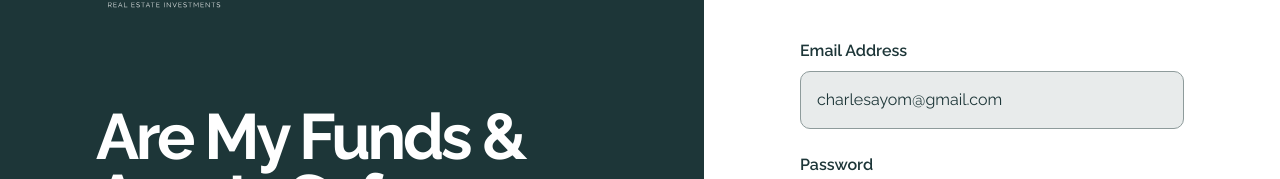
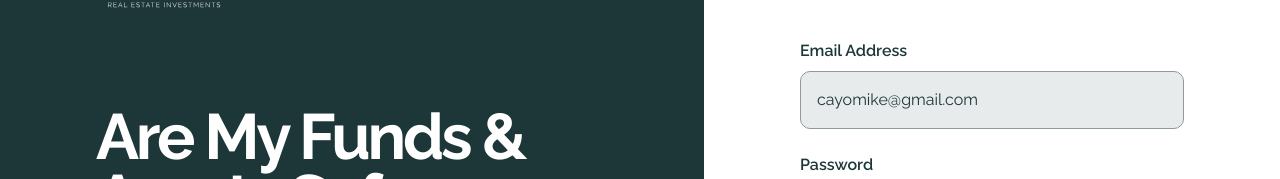
Before and after one commit to EkobujaNg/admin_dashboard, a Next.js app: page /login in a window 1280 px wide. Shown: the part 248-427 px from the top of the page. Built offline with nearby package versions, Linux system fonts and the light colour scheme.

Commit message:
fixes...

```diff
--- a/src/app/(auth)/login/page.tsx
+++ b/src/app/(auth)/login/page.tsx
@@ -19,7 +19,7 @@ const Login = () => {
   const searchParams = useSearchParams();
   const dispatch = useDispatch();
 
-  const [formData, setFormData] = useState({ email: "charlesayom@gmail.com", password: "Password@1234" });
+  const [formData, setFormData] = useState({ email: "cayomike@gmail.com", password: "SuperAdmin123!" });
   const [rememberMe, setRememberMe] = useState(false);
   const [showPassword, setShowPassword] = useState(false);
   const [errors, setErrors] = useState<Record<string, string>>({ email: "", password: "" });
```
